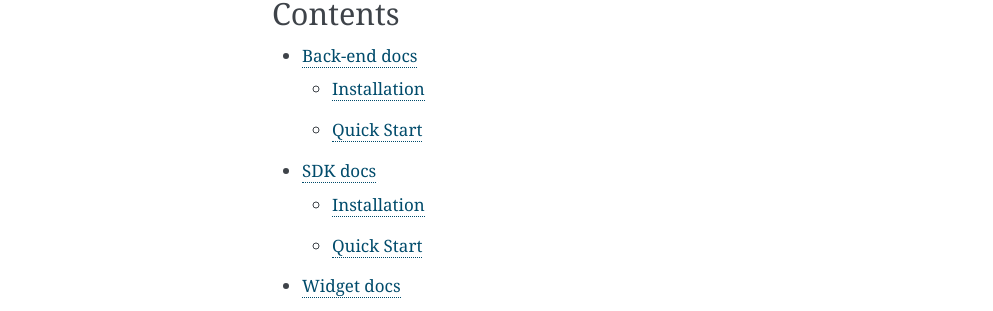
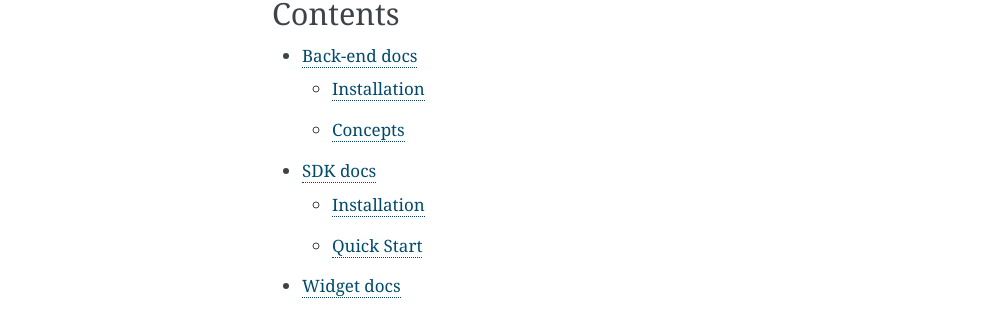
Before and after one commit to ChatFAQ/ChatFAQ, a Sphinx documentation site: the page built from doc/source/index.rst, in a window 1280 px wide. Shown: the part 872-1183 px from the top of the page, without its empty margins (148-1141 px from the left). Built offline with Sphinx 7.4.7, drawn with Linux system fonts in a browser that asks for light colours; pages that are not in the unit, such as notebooks, are missing from menus; the version number is read from the project's files by our own code.

Commit message:
improving docs

```diff
--- a/doc/source/modules/back/quick_start.rst
+++ b/doc/source/modules/back/concepts.rst
@@ -1,13 +1,11 @@
 
-Quick Start
+Concepts
 ==================
 
 If your intention is to connect our custom :ref:`widget <Widget's documentation>` to your already installed ChatFAQ's Back-end server, then no further information is necessary.
 
 However, if you desire to create a new consumer to connect to a different type of Message Platform, please continue reading.
 
-Concepts
-------------------
 
 .. role:: underline
 
--- a/doc/source/modules/back/index.rst
+++ b/doc/source/modules/back/index.rst
@@ -17,7 +17,7 @@ or...
 
 - :ref:`Setting it up with Docker`
 
-Quick Start
+Concepts
 --------------------------
 
-:doc:`quick_start`
+:doc:`Concepts`
```
